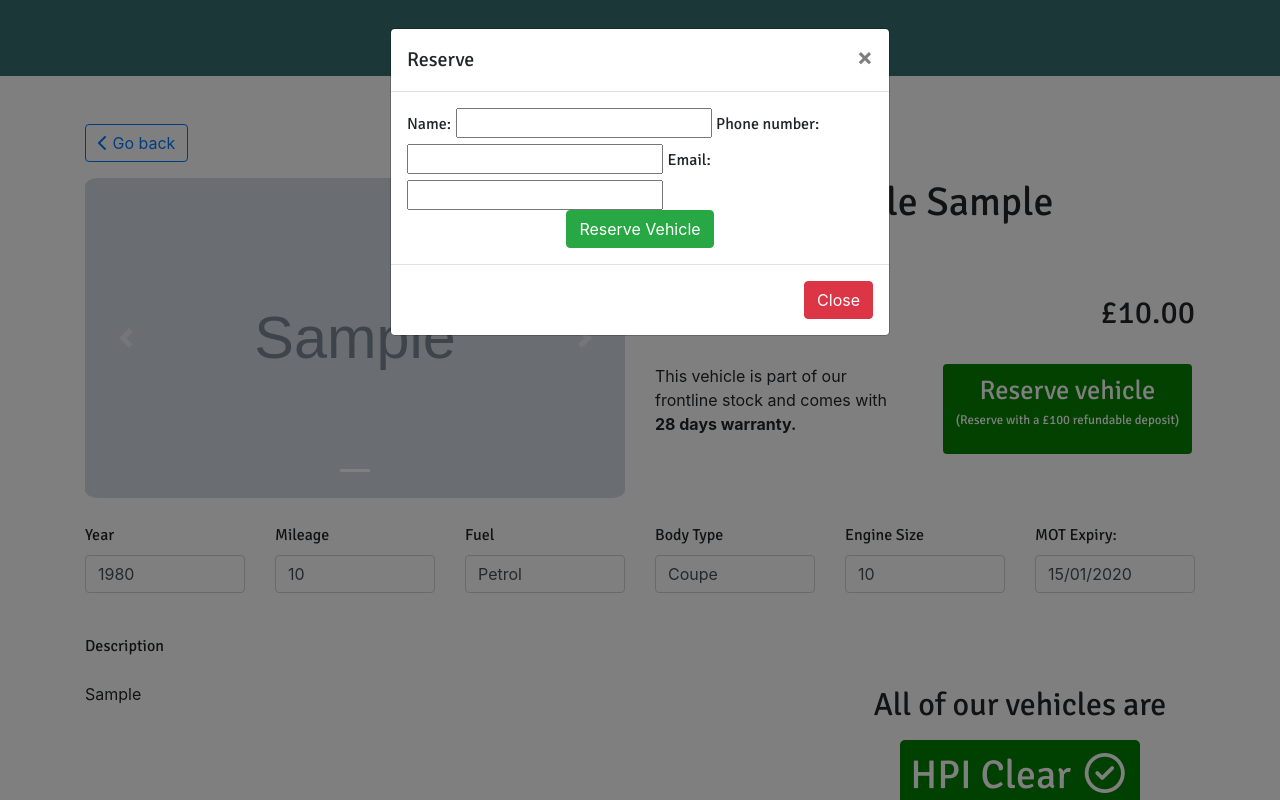
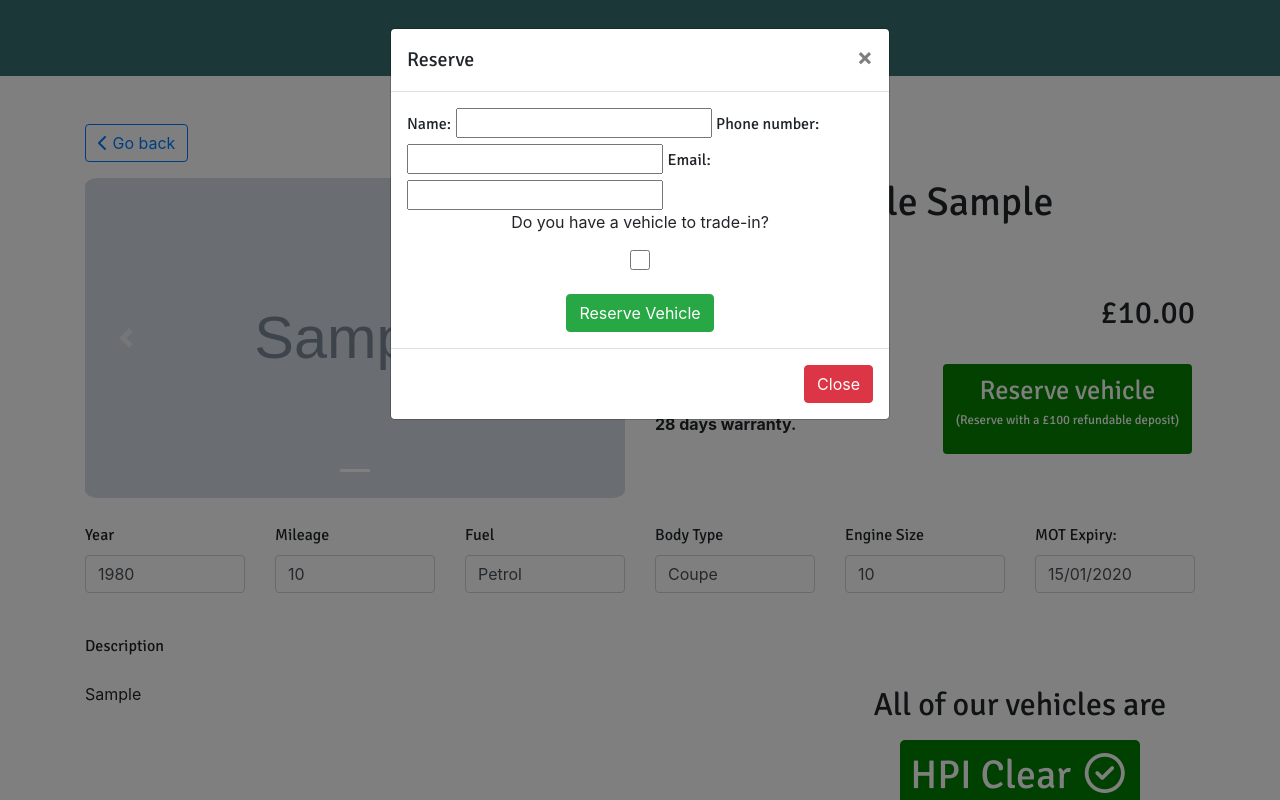
Before and after one commit to msped/cheshirewestvehicles, a Django app: a page that uses sales/templates/vehicle_detail.html in a window 1280 px wide, after a click that opens the changed part. Run offline with Django 4.2, Linux system fonts and the light colour scheme; tables that the repository leaves empty hold one stand-in row (values such as "Sample post"); grey boxes marked "Sample" are stand-in pictures; some libraries are stand-ins or nearby versions.

Commit message:
added trade in option

```diff
--- a/sales/templates/vehicle_detail.html
+++ b/sales/templates/vehicle_detail.html
@@ -7,7 +7,9 @@
 
 {% block title %}[{{vehicle.get_reserved_display}}] {{vehicle.make}} {{vehicle.model}} {{vehicle.trim}}{% endblock title %}
 
-{% block css %}<link rel="stylesheet" href="{% static 'css/vehicle_detail.css' %}">{% endblock css %}
+{% block css %}
+<link rel="stylesheet" href="{% static 'css/vehicle_detail.css' %}">
+{% endblock css %}
 
 {% block content %}
 <section class="row my-5">
@@ -77,7 +79,7 @@
             </div>
 
             <!--Reserve Contact Modal -->
-            <div class="modal fade" id="exampleModal" tabindex="-1" role="dialog" aria-labelledby="exampleModalLabel"
+            <div class="modal fade show" id="exampleModal" tabindex="-1" role="dialog" aria-labelledby="exampleModalLabel"
                 aria-hidden="true">
                 <div class="modal-dialog" role="document">
                     <div class="modal-content">
@@ -91,7 +93,37 @@
                             <form action="{% url 'vehicle_detail' vehicle_slug=vehicle.slug %}" method="POST">
                                 {% csrf_token %}
                                 {{form|as_bootstrap}}
-                                <div class="text-center">
+                                <div class="checkbox">
+                                    <p class="text-center">Do you have a vehicle to trade-in?</p>
+                                    <input type="checkbox" id="trade-in-input" name="trade-in" class="form-control">
+                                </div>
+                                <div id="trade-in" class="row">
+                                    <div class="col-12">
+                                        <label for="#make">Make:</label>
+                                        <input type="text" name="make" id="make" class="form-control">
+                                    </div>
+                                    <div class="col-12">
+                                        <label for="#model">Model:</label>
+                                        <input type="text" name="model" name="model" class="form-control">
+                                    </div>
+                                    <div class="col-12">
+                                        <label for="#trim">Trim:</label>
+                                        <input type="text" name="trim" name="model" class="form-control">
+                                    </div>
+                                    <div class="col-12">
+                                        <label for="#year">Year:</label>
+                                        <input type="number" name="year" name="model" class="form-control">
+                                    </div>
+                                    <div class="col-12">
+                                        <label for="#mileage">Mileage:</label>
+                                        <input type="number" name="mileage" name="mileage" class="form-control">
+                                    </div>
+                                    <div class="col-12">
+                                        <label for="#comments">Comments:</label>
+                                        <textarea name="comments" id="comments" cols="30" rows="10" class="form-control"></textarea>
+                                    </div>
+                                </div>
+                                <div class="text-center mt-4">
                                     <button type="submit" class="btn btn-success">Reserve Vehicle</button>
                                 </div>
                             </form>
@@ -163,5 +195,5 @@
 {% endblock content %}
 
 {% block js %}
-
+<script src="{% static 'js/vehicle_detail.js' %}"></script>
 {% endblock js %}
--- a/static/css/vehicle_detail.css
+++ b/static/css/vehicle_detail.css
@@ -66,3 +66,13 @@ textarea {
 .f-big {
     font-size: 2rem;
 }
+
+#trade-in-input {
+    height: 20px;
+    width: 20px;
+    margin: 0 auto;
+}
+
+#trade-in {
+    display: none;
+}
--- /dev/null
+++ b/static/js/vehicle_detail.js
@@ -0,0 +1,11 @@
+$(document).ready(function(){
+    const tradeinDiv = $('#trade-in');
+    const tradeinInput = $('#trade-in-input');
+    tradeinInput.on('change', function(){
+        if (tradeinInput.prop('checked')){
+            tradeinDiv.show();
+        } else {
+            tradeinDiv.hide();
+        }
+    });
+});
```
